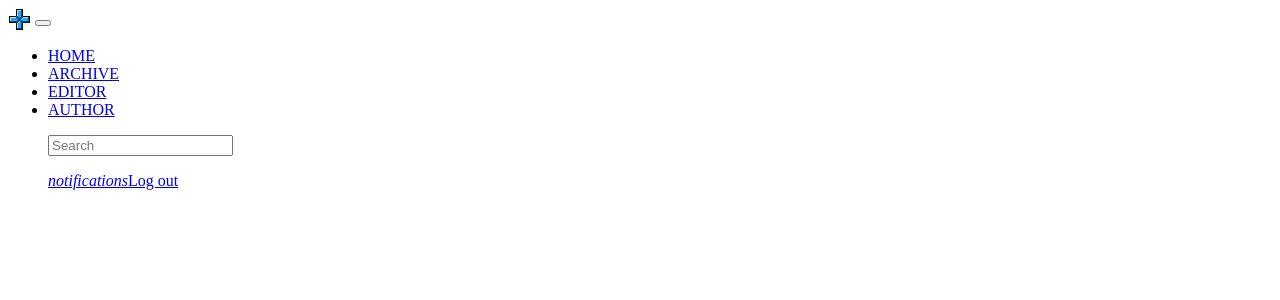
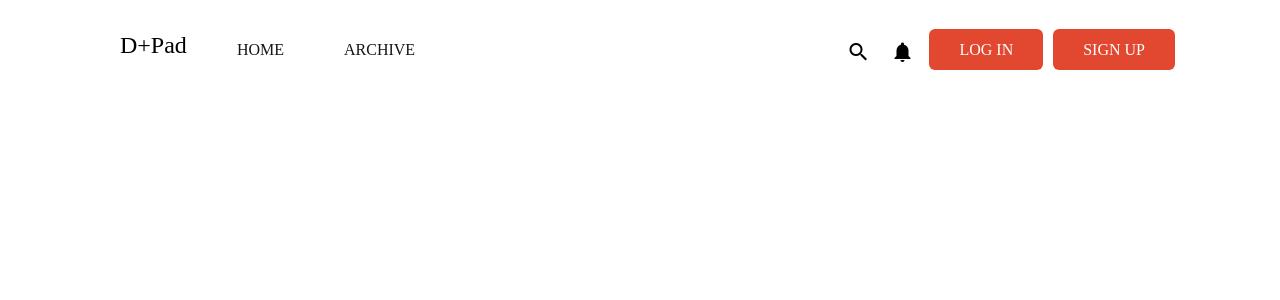
Before and after one commit to yxasika/Webproject, a PHP site: page /navbar.php in a window 1280 px wide. Shown: the top 300 px of the page. Run offline with PHP 8.4, Linux system fonts and the light colour scheme; the visitor is signed in with stand-in values (Sample User, id 1); some libraries are stand-ins or nearby versions.

Commit message:
Bisschen am design rumbasteln

```diff
--- /dev/null
+++ b/Client/css/navbar.css
@@ -0,0 +1,140 @@
+body {
+    margin: 0;
+    padding: 0;
+    font-family: Quicksand;
+}
+
+nav {
+    position: fixed;
+    top: 0;
+    left: 0;
+    width: 100%;
+    height: 100px;
+    padding: 10px 100px;
+    box-sizing: border-box;
+    transition: .3s;
+}
+
+nav.black {
+    background: #000;
+    height: 100px;
+    padding: 10px 100px;
+}
+
+nav .logo {
+    padding: 22px 20px;
+    height: 80px;
+    float: left;
+    font-size: 24px;
+    transition: .3s;
+}
+
+nav.black .logo {
+    color: #fff;
+}
+
+nav ul.leftnav {
+    list-style: none;
+    float: left;
+    margin: 0;
+    padding: 0;
+    display: flex;
+}
+
+nav ul.rightnav {
+    list-style: none;
+    float: right;
+    margin: 0;
+    padding: 0;
+    display: flex;
+}
+
+nav.black ul li i {
+    color: red;
+}
+
+nav ul li {
+    list-style: none;
+}
+
+nav ul li i {
+    margin: 20px 0px;
+    padding: 10px;
+    border-radius: 6px;
+    text-decoration: none;
+    transition: .3s;
+}
+
+.searchInput {
+    display: none;
+    width: 50px;
+    margin: 20px 0px;
+    padding: 10px;
+    border-radius: 6px;
+    text-decoration: none;
+    transition: all, .5s;
+}
+
+nav ul li i:focus, nav ul li input:focus {
+    outline: none;
+}
+
+nav ul li a {
+    line-height: 80px;
+    color: #151515;
+    padding: 12px 30px;
+    text-decoration: none;
+    text-transform: uppercase;
+    transition: .3s;
+}
+
+nav.black ul li a {
+    color: red;
+}
+
+nav ul li a:focus {
+    outline: none;
+}
+
+nav ul li a:hover {
+    background-color: #909090;
+}
+
+nav ul li a.active {
+    background: #E2472F;
+    margin: 5px;
+    color: #fff;
+    border-radius: 6px;
+}
+
+.content {
+    margin-top: 80px;
+}
+
+.content p {
+    width: 900px;
+    margin: 30px auto;
+    text-align: justify;
+    font-size: 20px;
+    line-height: 30px;
+}
+
+#navToggle, #menu, #searchCheckbox {
+    display: none;
+}
+
+#searchCheckbox:checked ~ li input {
+    display: initial;
+}
+
+@media only screen and (max-width: 1500px) {
+    #navToggle {
+        display: none;
+
+    }
+
+    .logo i {
+        display: block;
+        cursor: pointer;
+    }
+}
--- a/Client/views/home.php
+++ b/Client/views/home.php
@@ -43,7 +43,7 @@ include "../scripts/articlecardgenerator.php";
 include "navbar.php" ?>
 
 
-<main style="position: relative; top: 1em;">
+<section class="content">
     <div class="container">
         <div class="row justify-content-center">
             <div class="content">
@@ -212,7 +212,7 @@ include "navbar.php" ?>
         </div>
     </div>
     </div>
-</main>
+</section>
 <?php include "footer.php" ?>
 </body>
 
--- a/Client/views/navbar.php
+++ b/Client/views/navbar.php
@@ -1,51 +1,64 @@
 <?php
-session_start();
 if (isset($_POST["search"])) {
     $_SESSION["search"] = $_POST["search"];
 }
 ?>
-<script type="text/javascript" src="http://beneposto.pl/jqueryrotate/js/jQueryRotateCompressed.js"></script>
-
-<nav class="navbar fixed-top navbar-expand-xl navbar-dark bg-dark">
-    <a class="navbar-brand" href="home.php"><img src="../src/imgs/logo.png" alt="logo" align="center"></a>
-    <button class="navbar-toggler" type="button" data-toggle="collapse" data-target="#navbarSupportedContent"
-            aria-controls="navbarSupportedContent" aria-expanded="false" aria-label="Toggle navigation">
-        <span class="navbar-toggler-icon"></span>
-    </button>
-
-    <div class="collapse navbar-collapse" id="navbarSupportedContent">
-        <ul class="navbar-nav mr-auto">
-            <li class="nav-item">
-                <a class="nav-link" href="home.php">HOME</a>
-            </li>
-            <li class="nav-item">
-                <a class="nav-link" href="archive.php">ARCHIVE</a>
-            </li>
+<head>
+    <meta charset="UTF-8">
+    <meta name="viewport" content="width=device-width, initial-scale=1.0">
+    <link rel="stylesheet" type="text/css" href="../css/navbar.css">
+    <link href="https://fonts.googleapis.com/icon?family=Material+Icons" rel="stylesheet">
+    <script src="https://code.jquery.com/jquery-3.3.1.js"></script>
+    <script type="text/javascript">
+        $(window).on('scroll', function () {
+            if ($(window).scrollTop()) {
+                $('nav').addClass('black');
+            }
+            else {
+                $('nav').removeClass('black');
+            }
+        })
+        $('#searchCheckbox').change(function () {
+            if (this.checked) {
+                $('.searchInput').animate({width: '+=200px'});
+            }
+        })
+    </script>
+</head>
+<body>
+<div class="wrapper">
+    <nav>
+        <div class="logo">
+            <i id="menu" class="material-icons">dehaze</i>
+            <label for="navToggle">D+Pad</label>
+            <input type="checkbox" id="navToggle"></div>
+        <ul class="leftnav nav">
+            <li><a href="home.php">Home</a></li>
+            <li><a href="archive.php">Archive</a></li>
             <?php
             if (isset($_SESSION["role"]) && $_SESSION["role"] == "editor") {
-                echo '<li class="nav-item"><a class="nav-link" href="editor.php">EDITOR</a></li>';
-                echo '<li class="nav-item"><a class="nav-link" href="author.php">AUTHOR</a></li>';
+                echo '<li><a href="editor.php">Editor</a></li>';
+                echo '<li><a href="author.php">Author</a></li>';
             }
             if (isset($_SESSION["role"]) && $_SESSION["role"] == "author") {
-                echo '<li class="nav-item"><a class="nav-link" href="author.php">AUTHOR</a></li>';
+                echo '<li><a href="author.php">Author</a></li>';
             }
             ?>
         </ul>
-        <ul class="navbar-nav ">
-            <form class="form-inline my-2 my-lg-0" id="searchForm" method="get" action="archive.php">
-                <input class="searchInput form-control mr-sm-2" type="search" placeholder="Search" aria-label="Search"
-                       id="searchInput" name="search">
-            </form>
+        <ul class="rightnav nav">
+            <input type="checkbox" id="searchCheckbox">
+            <li><label for="searchCheckbox"><i class="material-icons">search</i></label></li>
+            <li><input type="search" class="searchInput" placeholder="Search.."></li>
+            <li><i class="material-icons">notifications</i><span class="badge"></span></a></li>
             <?php
-            if (!isset($_SESSION["firstname"])) {
-                echo '<a href="login.php" class="btn btn-primary my-2 mr-2" name="loginBtn">Log In</a>
-                    <a href="signUp.php" class="btn btn-primary my-2 mr-2" name="signupBtn">Sign Up</a>';
+            if (!isset($_SESSION["username"])) {
+                echo '<li><a class="active" href="login.php" name="loginBtn">Log In</a></li>';
+                echo '<li><a class="active" href="signUp.php" name="signupBtn">Sign Up</a></li>';
             } else {
-                echo '<a class="btn btn-primary icon my-2 mr-2" role="button" href="notification.php">
-                       <i class="material-icons">notifications</i><span class="badge"></span></a>';
-                echo '<a href="logout.php" class="btn btn-primary my-2 mr-2" name="logoutBtn">Log out</a>';
+                echo '<li><a class="active" href="logout.php" name="logoutBtn">Log out</a></li>';
             }
             ?>
         </ul>
-    </div>
-</nav>
+    </nav>
+</div>
+</body>
```
Also changed, not shown: css/navbar.css (added, +140 -0 lines), views/home.php (added, +378 -0 lines).
